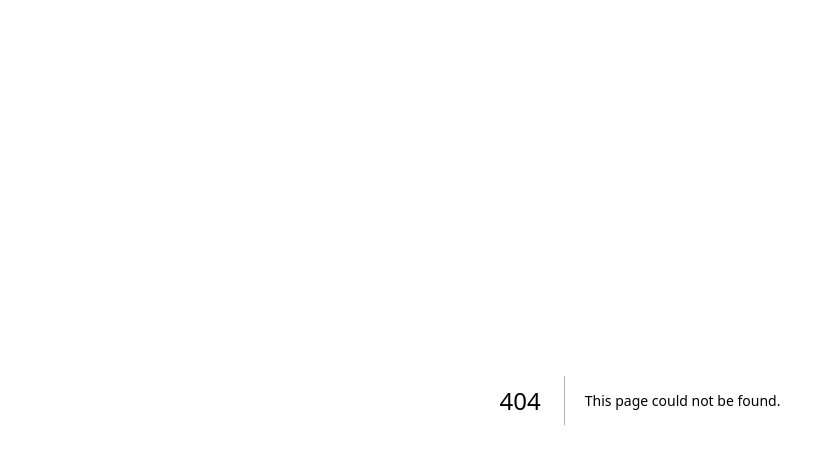
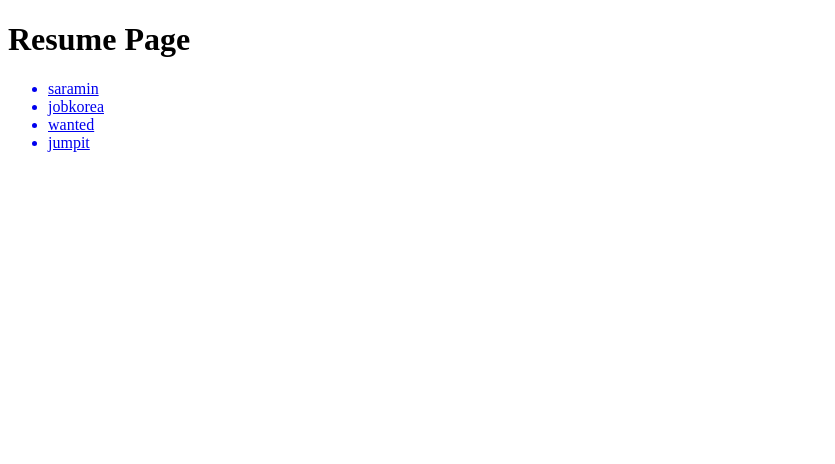
Before and after one commit to koremp/IT.GG, a Next.js app: page /resume in a window 1280 px wide. Before the commit this address had no page. Shown: the top 464 px of the page, without its empty margins (0-835 px from the left). Built offline with nearby package versions, Linux system fonts and the light colour scheme.

Commit message:
feat: add resume page with test

```diff
--- /dev/null
+++ b/src/app/resume/page.tsx
@@ -0,0 +1,28 @@
+import Link from 'next/link';
+
+import { ISite } from '@/interfaces/ISite';
+import { sites } from '@/fixtures/sites';
+
+export default function ResumePage() {
+
+  return (
+    <div>
+      <h1>Resume Page</h1>
+      <div>
+        <ul>
+          {
+            sites.map((site: ISite) => (
+              <Link href={site.href} key={site.name}>
+                <li>
+                  {site.name}
+                </li>
+              </Link>
+            ))
+
+          }
+        </ul>
+
+      </div>
+    </div>
+  );
+}
```
Also changed, not shown: 1 other file (tests, documents, lock files or other folders).
